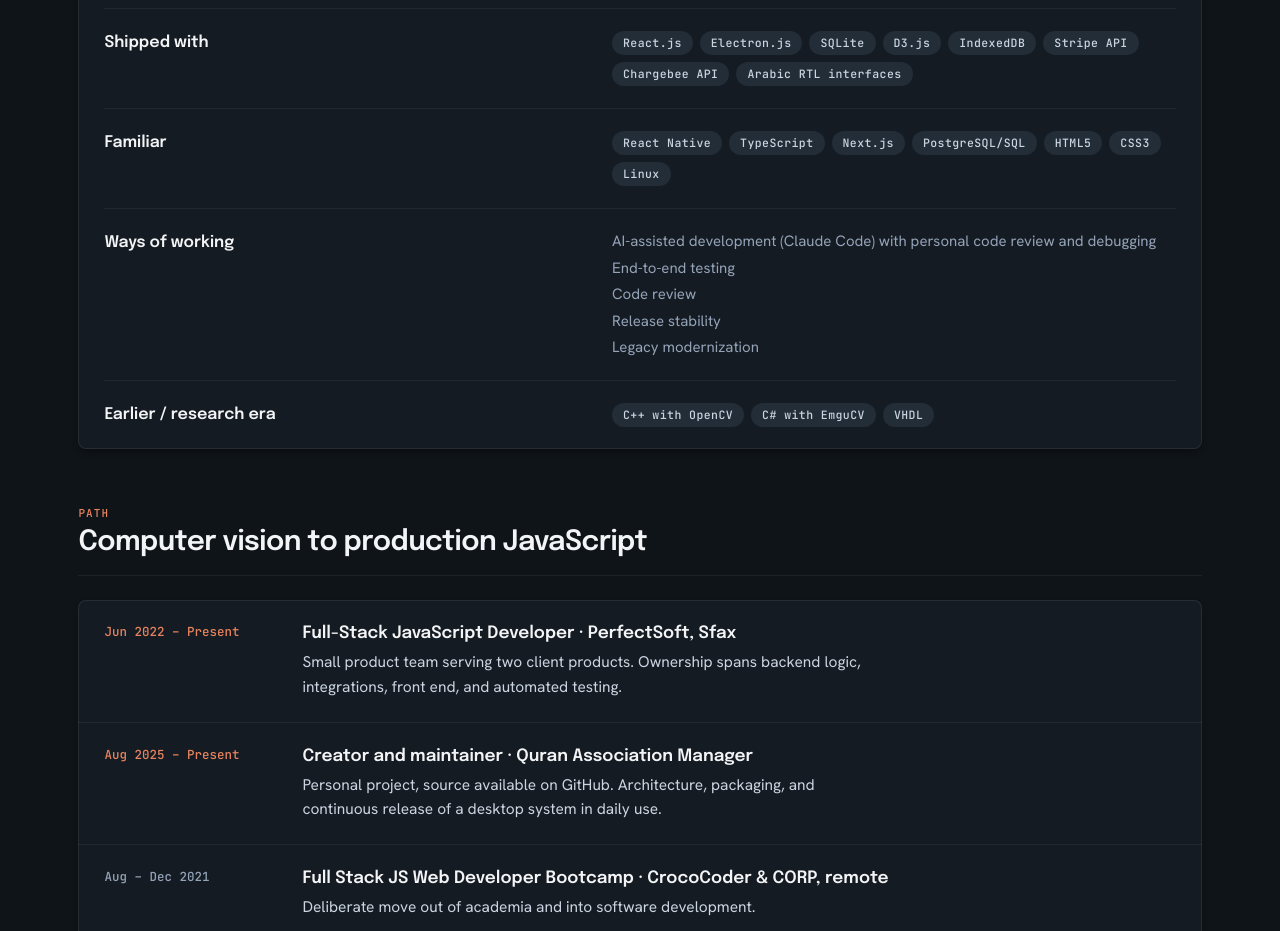
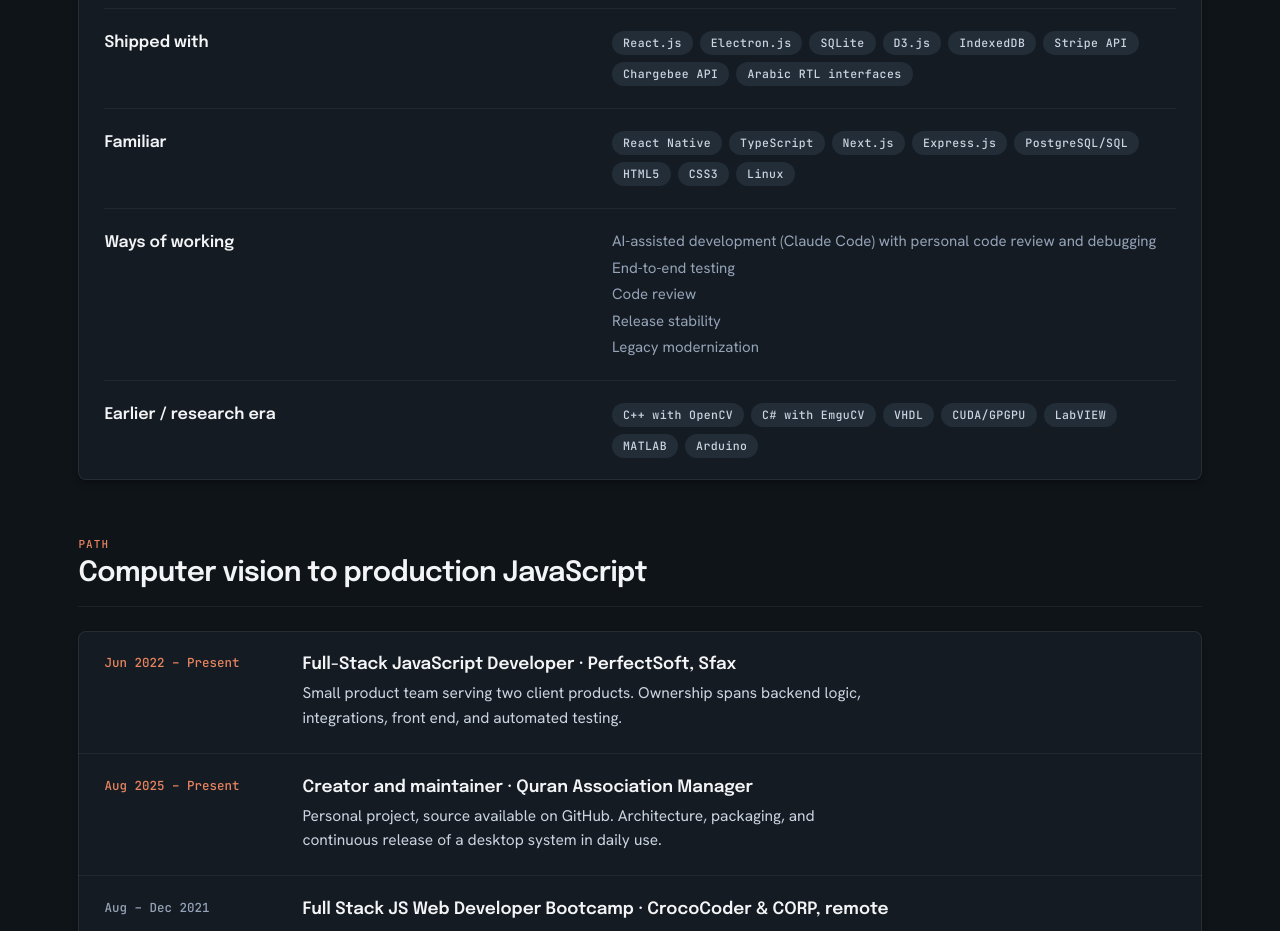
Before and after one commit to SalimElheni1/my-portfolio, a Next.js app: page / in a window 1280 px wide. Shown: the part 1980-2911 px from the top of the page. Built offline with nearby package versions, Linux system fonts and the light colour scheme.

Commit message:
Sync skills and Master Profile copy with Master Profile v6
Familiar tier gains Express.js; the research-era tier gains CUDA/GPGPU,
LabVIEW, MATLAB and Arduino, matching section 6 of the Master Profile.

Co-Authored-By: Claude Opus 5.5 <noreply@anthropic.com>

```diff
--- a/content/skills.ts
+++ b/content/skills.ts
@@ -14,7 +14,7 @@ export const skillTiers: SkillTier[] = [
   },
   {
     label: "Familiar",
-    items: ["React Native", "TypeScript", "Next.js", "PostgreSQL/SQL", "HTML5", "CSS3", "Linux"],
+    items: ["React Native", "TypeScript", "Next.js", "Express.js", "PostgreSQL/SQL", "HTML5", "CSS3", "Linux"],
   },
   {
     label: "Ways of working",
@@ -28,6 +28,6 @@ export const skillTiers: SkillTier[] = [
   },
   {
     label: "Earlier / research era",
-    items: ["C++ with OpenCV", "C# with EmguCV", "VHDL"],
+    items: ["C++ with OpenCV", "C# with EmguCV", "VHDL", "CUDA/GPGPU", "LabVIEW", "MATLAB", "Arduino"],
   },
 ];
```
